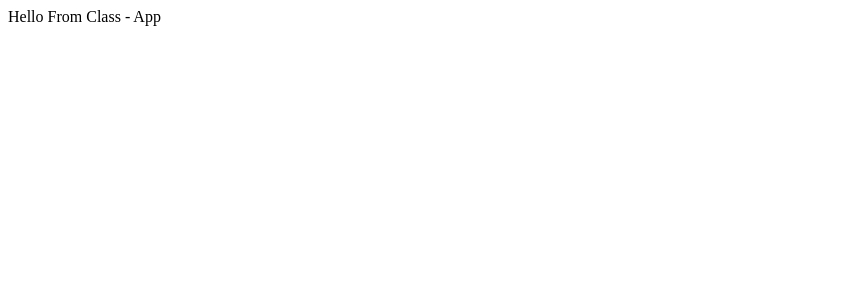
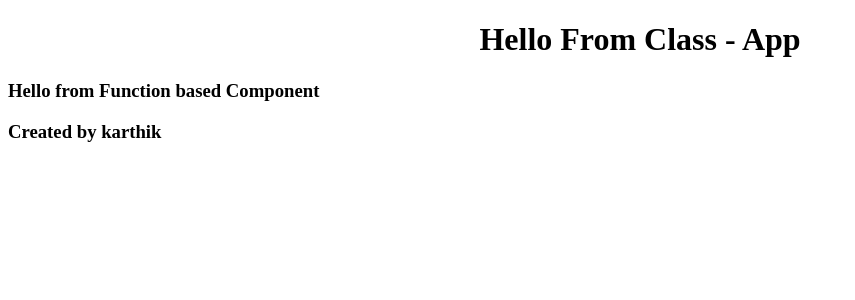
Before and after one commit to mekarthikr/React-Application, a React (Create React App) app: page / in a window 1280 px wide. Shown: the top 300 px of the page, without its empty margins (0-855 px from the left). Built offline with nearby package versions, Linux system fonts and the light colour scheme.

Commit message:
Components and Props

```diff
--- a/src/App.js
+++ b/src/App.js
@@ -1,14 +1,10 @@
 // import logo from './logo.svg';
 import React from 'react';
 import './App.css';
+import Classcomponent from './components/class_components/classComponents';
 
-//Class based component
-
-export default class App extends React.Component{
-  constructor(props){
-    super(props)
-  }
-  render(){
-    return <div>Hello From Class - App</div>
-  }
+export default function App()
+{
+  const name="karthik"
+  return (<Classcomponent UserName={name} />);
 }
--- /dev/null
+++ b/src/components/class_components/FunctionComponent/FunctionComponent.js
@@ -0,0 +1,4 @@
+export default function FunctionComponent()
+{
+    return (<h3>Hello from Function based Component</h3>);
+}
--- /dev/null
+++ b/src/components/class_components/classComponents.css
@@ -0,0 +1,3 @@
+.center{
+    text-align: center;
+}
--- /dev/null
+++ b/src/components/class_components/classComponents.js
@@ -0,0 +1,18 @@
+import React from "react"
+import './classComponents.css'
+import FunctionComponent from './FunctionComponent/FunctionComponent'
+
+export default class Classcomponent extends React.Component{
+    constructor(props){
+      super(props)
+      console.log(this.props.UserName)
+    }
+    render(){
+      return (<div>
+        <h1 className="center">Hello From Class - App</h1>
+        <FunctionComponent/>
+        <h3>Created by {this.props.UserName}</h3>
+        </div>)
+    }
+}
+//Class based Components
--- a/src/index.js
+++ b/src/index.js
@@ -6,6 +6,9 @@ import App from './App'
 const root = ReactDOM.createRoot(document.getElementById('root'));
 
 
-root.render(<App/>);
+root.render(
+  <React.StrictMode>
+    <App/>
+  </React.StrictMode>
 
-//Class based component
+);
```
Also changed, not shown: src/components/class_components/FunctionComponent/FunctionComponent.css (added).
